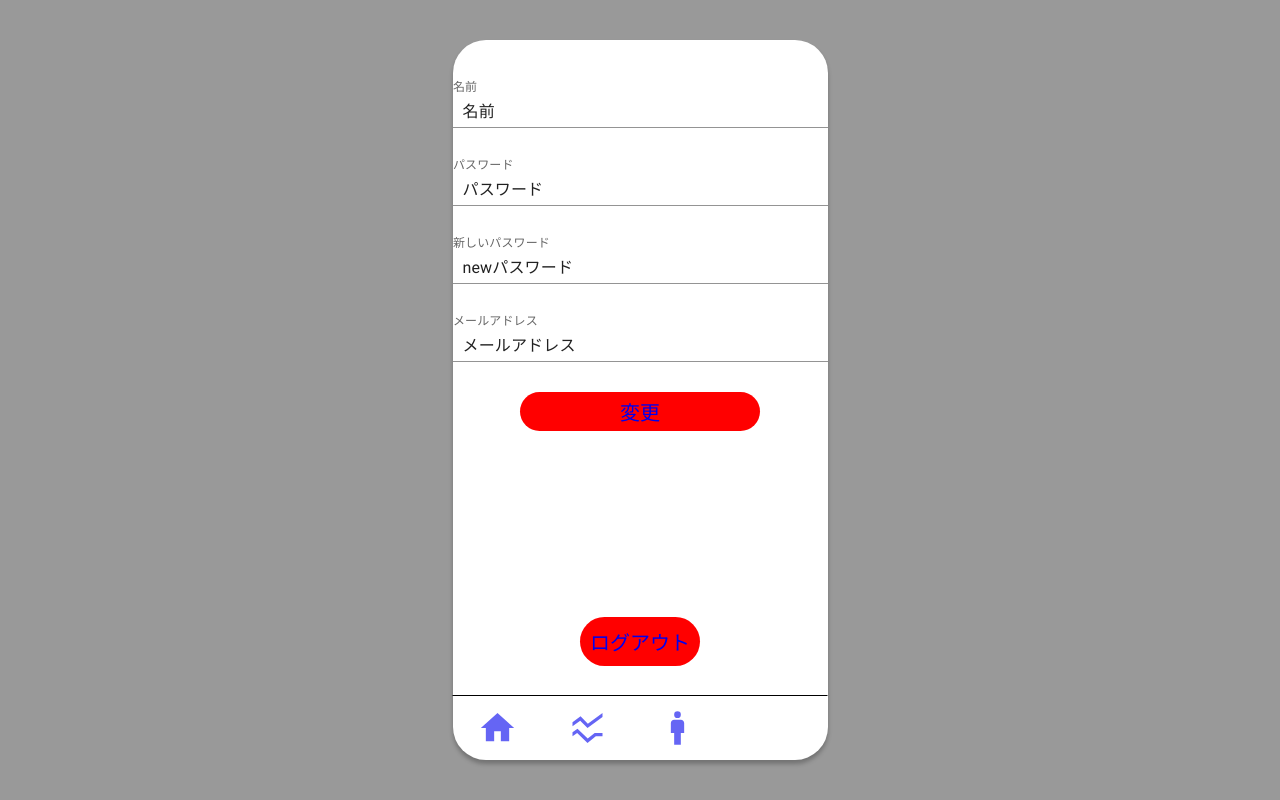
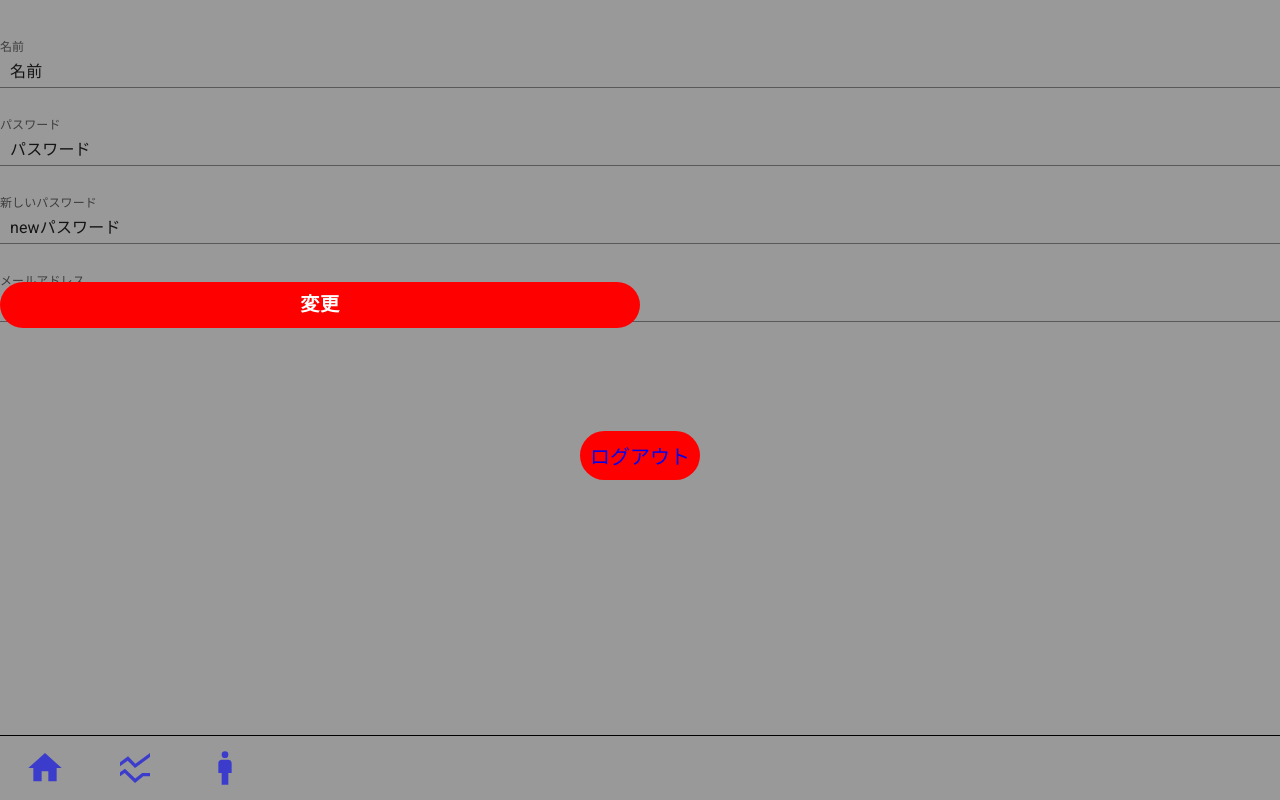
Before and after one commit to s-yuk/hf-frontend, a React (Vite) app: page /customer in a window 1280 px wide. Built offline with nearby package versions, Linux system fonts and the light colour scheme.

Commit message:
customer 変えたよ

```diff
--- a/src/pages/App.jsx
+++ b/src/pages/App.jsx
@@ -1,7 +1,5 @@
 import { BrowserRouter, Routes, Route } from 'react-router-dom'
 import { Signup, Login, Customer, Home } from '../_index.js'
-import '../css/buttons.css'
-import '../css/tnp.css'
 import { ChildHome } from './ChildHome.jsx'
 
 const App = () => {
--- a/src/pages/Customer.jsx
+++ b/src/pages/Customer.jsx
@@ -4,6 +4,7 @@ import { Link } from 'react-router-dom'
 import {} from '../_index.js'
 import IconTabs from '../components/IconTabs.jsx'
 import '../css/customer.css'
+import { MiddleButton } from '../components/Buttons'
 import { useState } from 'react'
 
 const Customer = () => {
@@ -56,14 +57,13 @@ const Customer = () => {
             onChange={(e) => handleChange(e)}
             variant='standard'
           />
-          <div className='update-btn-box'>
-            <div className='update-btn'>
-              <Link to={'/'}>
-                <p>変更</p>
-              </Link>
-            </div>
-          </div>
         </div>
+        <MiddleButton
+          text='変更'
+          sx={{
+            textAlign: 'center',
+          }}
+        />
 
         <div className='logout-box'>
           <div className='btn-customer'>
```
